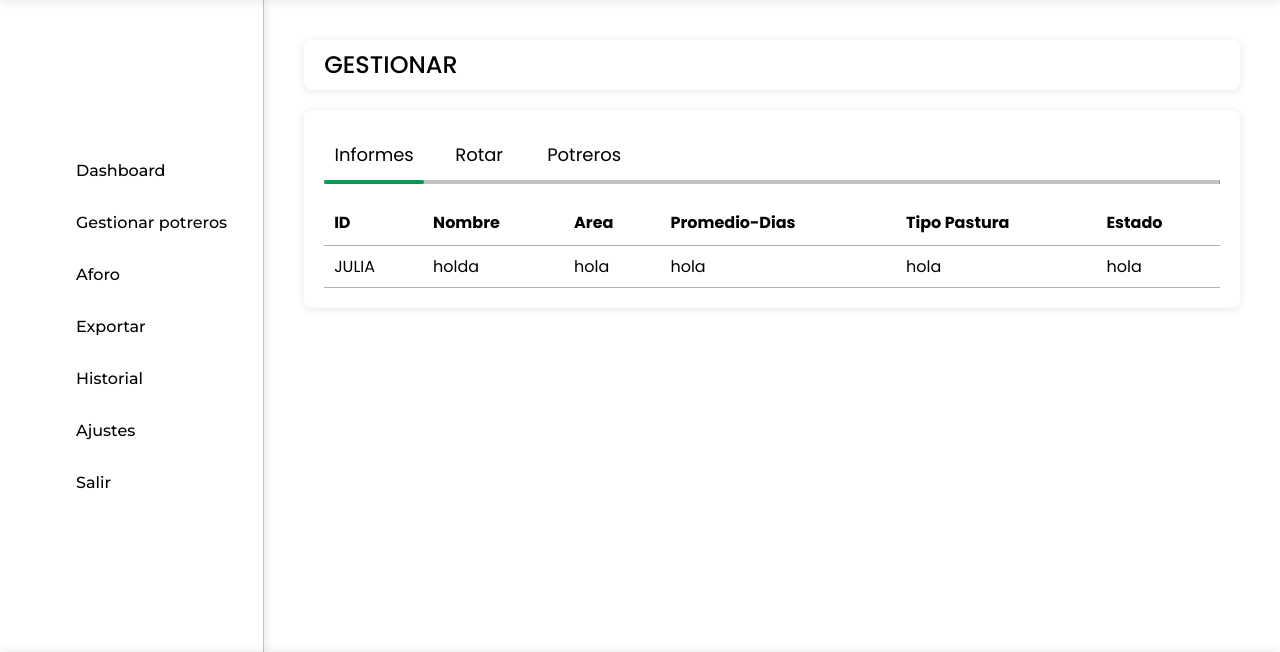
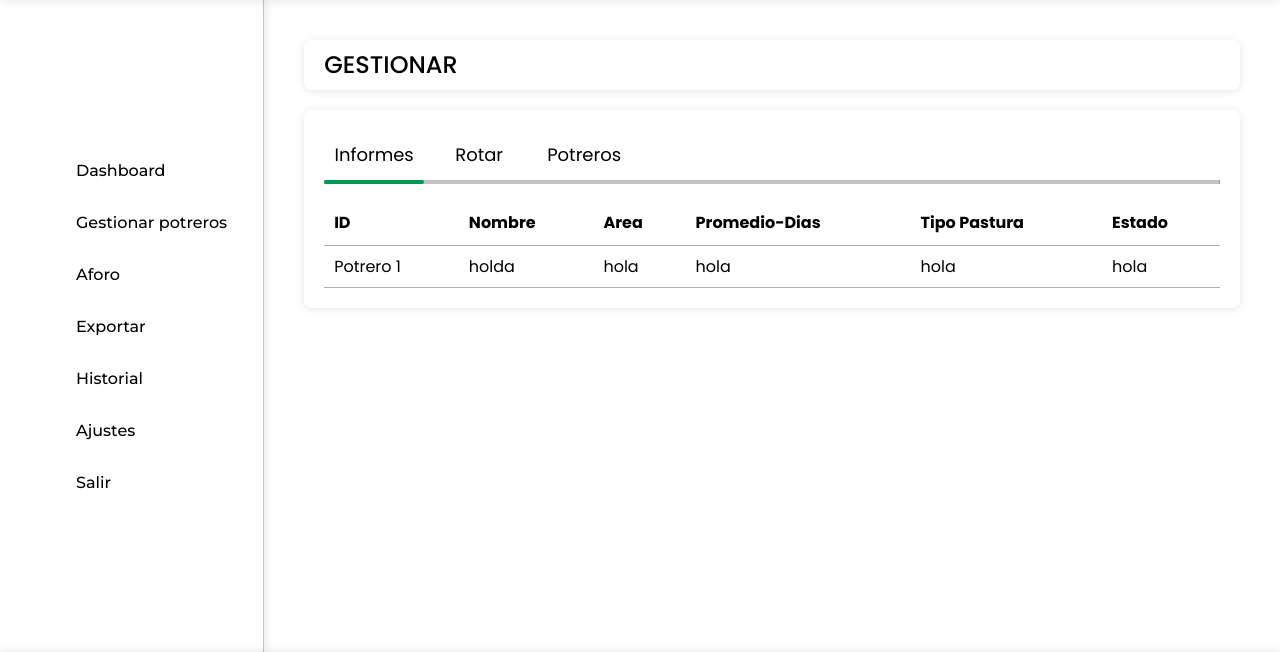
Before and after one commit to ZobyteSoft/ByteProperty, a Flask app: page /info_gestion in a window 1280 px wide. Shown: the part 94-746 px from the top of the page. Run offline with Flask 3, Linux system fonts and the light colour scheme; the visitor is signed in with stand-in values (Sample User, id 1); data comes from the database, SQL or seed files in the repository; some libraries are stand-ins or nearby versions.

Commit message:
Alimentacion de documentos a la rama Develop

```diff
--- a/src/templates/gestion.html
+++ b/src/templates/gestion.html
@@ -28,7 +28,7 @@
       </thead>
       <tbody>
         <tr>
-          <td>JULIA</td>
+          <td>Potrero 1</td>
           <td>holda</td>
           <td>hola</td>
           <td>hola</td>
```
